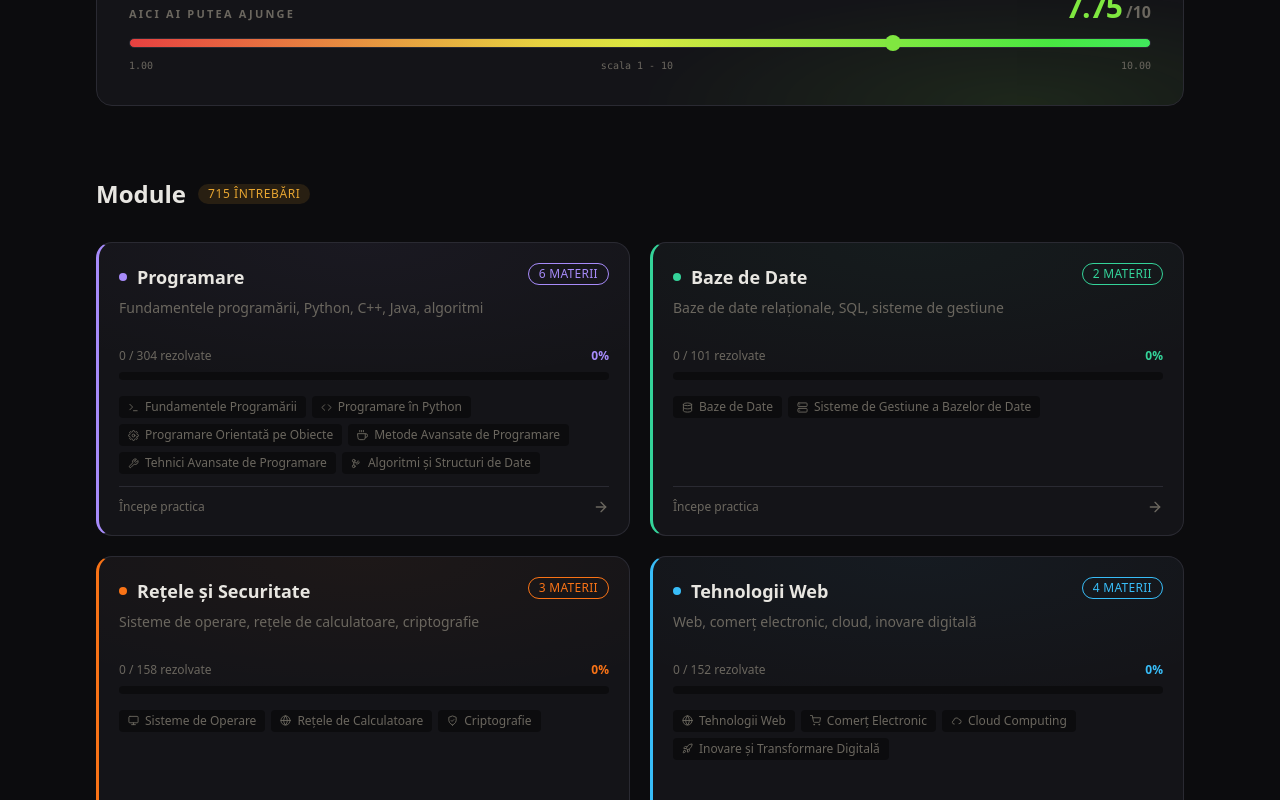
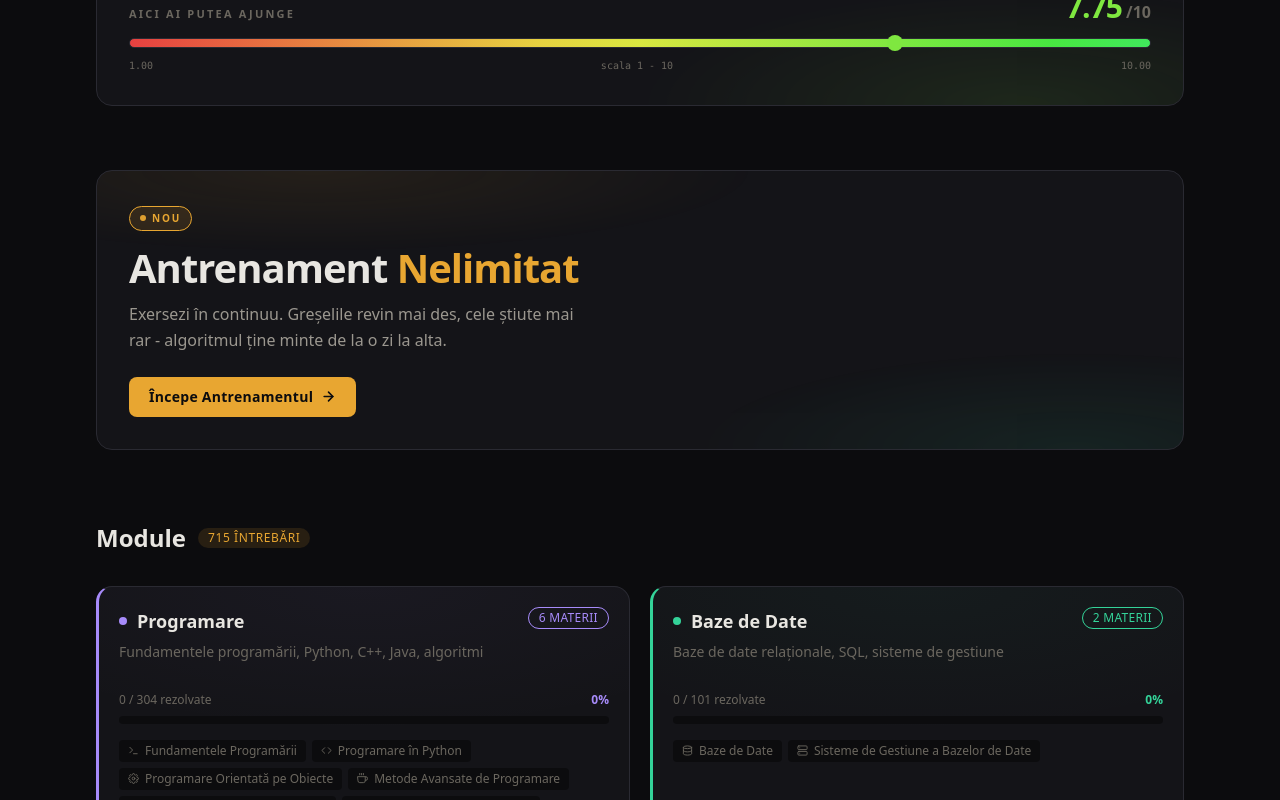
Before and after one commit to AndreiBalan-dev/pregatire-licenta-utm, a Next.js app: page / in a window 1280 px wide. Shown: the part 1620-2420 px from the top of the page. Built offline with nearby package versions, Linux system fonts and the light colour scheme.

Commit message:
feat: Antrenament home CTA card

```diff
--- a/src/app/page.tsx
+++ b/src/app/page.tsx
@@ -5,6 +5,7 @@ import { MobileNav } from "@/components/layout/MobileNav";
 import { HeroSection } from "@/components/home/HeroSection";
 import { VoteCTA } from "@/components/home/VoteCTA";
 import { ExamSimulatorCTA } from "@/components/home/ExamSimulatorCTA";
+import { TrainingCTA } from "@/components/home/TrainingCTA";
 import { ModuleGrid } from "@/components/home/ModuleGrid";
 import { CVHivePromo } from "@/components/home/CVHivePromo";
 import { ChangelogBanner } from "@/components/home/ChangelogBanner";
@@ -37,6 +38,7 @@ export default function HomePage() {
         />
         <VoteCTA />
         <ExamSimulatorCTA />
+        <TrainingCTA />
         <ModuleGrid />
         <CVHivePromo />
         <ChangelogBanner />
--- /dev/null
+++ b/src/components/home/TrainingCTA.tsx
@@ -0,0 +1,51 @@
+"use client";
+
+import Link from "next/link";
+import { Container } from "@/components/layout/Container";
+
+export function TrainingCTA() {
+  return (
+    <section className="py-6 sm:py-8">
+      <Container>
+        <Link
+          href="/antrenament"
+          className="group relative block overflow-hidden rounded-[var(--radius-xl)] border border-[var(--color-border)] bg-[var(--color-bg-secondary)] transition-all duration-300 hover:border-[var(--color-accent)] animate-slide-up"
+        >
+          <div
+            className="absolute inset-0 pointer-events-none"
+            style={{
+              background:
+                "radial-gradient(ellipse 70% 50% at 20% 0%, var(--color-accent), transparent 60%), radial-gradient(ellipse 60% 60% at 90% 100%, var(--color-correct), transparent 60%)",
+              opacity: 0.08,
+            }}
+            aria-hidden="true"
+          />
+          <div className="relative px-5 sm:px-8 py-6 sm:py-8">
+            <div className="inline-flex items-center gap-1.5 px-2.5 py-1 mb-4 rounded-full text-[10px] font-bold uppercase tracking-[0.18em] bg-[var(--color-accent-muted)] text-[var(--color-accent)] border border-[var(--color-accent)] border-opacity-30">
+              <span className="w-1.5 h-1.5 rounded-full bg-[var(--color-accent)] animate-pulse" aria-hidden="true" />
+              Nou
+            </div>
+            <h2
+              className="text-2xl sm:text-3xl md:text-[2.5rem] font-extrabold text-[var(--color-text-primary)] leading-[1.05] mb-2.5 sm:mb-3"
+              style={{ fontFamily: "var(--font-display)", letterSpacing: "-0.025em" }}
+            >
+              Antrenament <span className="text-[var(--color-accent)]">Nelimitat</span>
+            </h2>
+            <p className="text-sm sm:text-base text-[var(--color-text-secondary)] leading-relaxed max-w-md mb-5 sm:mb-6">
+              Exersezi în continuu. Greșelile revin mai des, cele știute mai rar - algoritmul ține minte de la o zi la alta.
+            </p>
+            <div
+              className="inline-flex items-center gap-2 px-5 py-2.5 rounded-[var(--radius-md)] bg-[var(--color-accent)] text-[#0C0C0E] font-semibold text-sm transition-all duration-200 group-hover:bg-[var(--color-accent-hover)] group-hover:shadow-[0_0_30px_rgba(232,166,49,0.3)] group-active:scale-[0.98]"
+              style={{ fontFamily: "var(--font-display)", letterSpacing: "0.02em" }}
+            >
+              Începe Antrenamentul
+              <svg width="15" height="15" viewBox="0 0 24 24" fill="none" stroke="currentColor" strokeWidth="2.5" strokeLinecap="round" strokeLinejoin="round" className="transition-transform duration-200 group-hover:translate-x-0.5" aria-hidden="true">
+                <line x1="5" y1="12" x2="19" y2="12" /><polyline points="12 5 19 12 12 19" />
+              </svg>
+            </div>
+          </div>
+        </Link>
+      </Container>
+    </section>
+  );
+}
```
